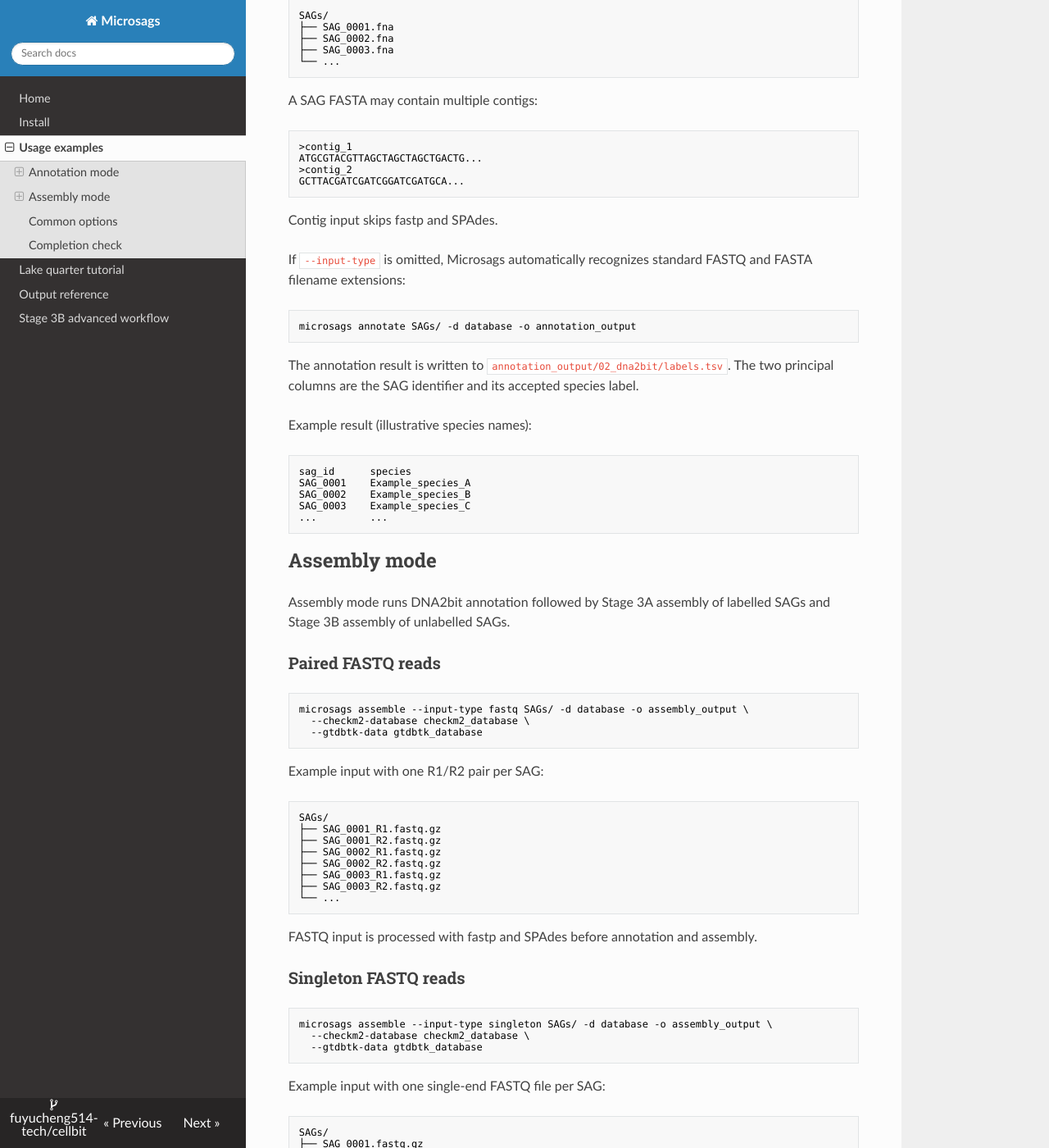
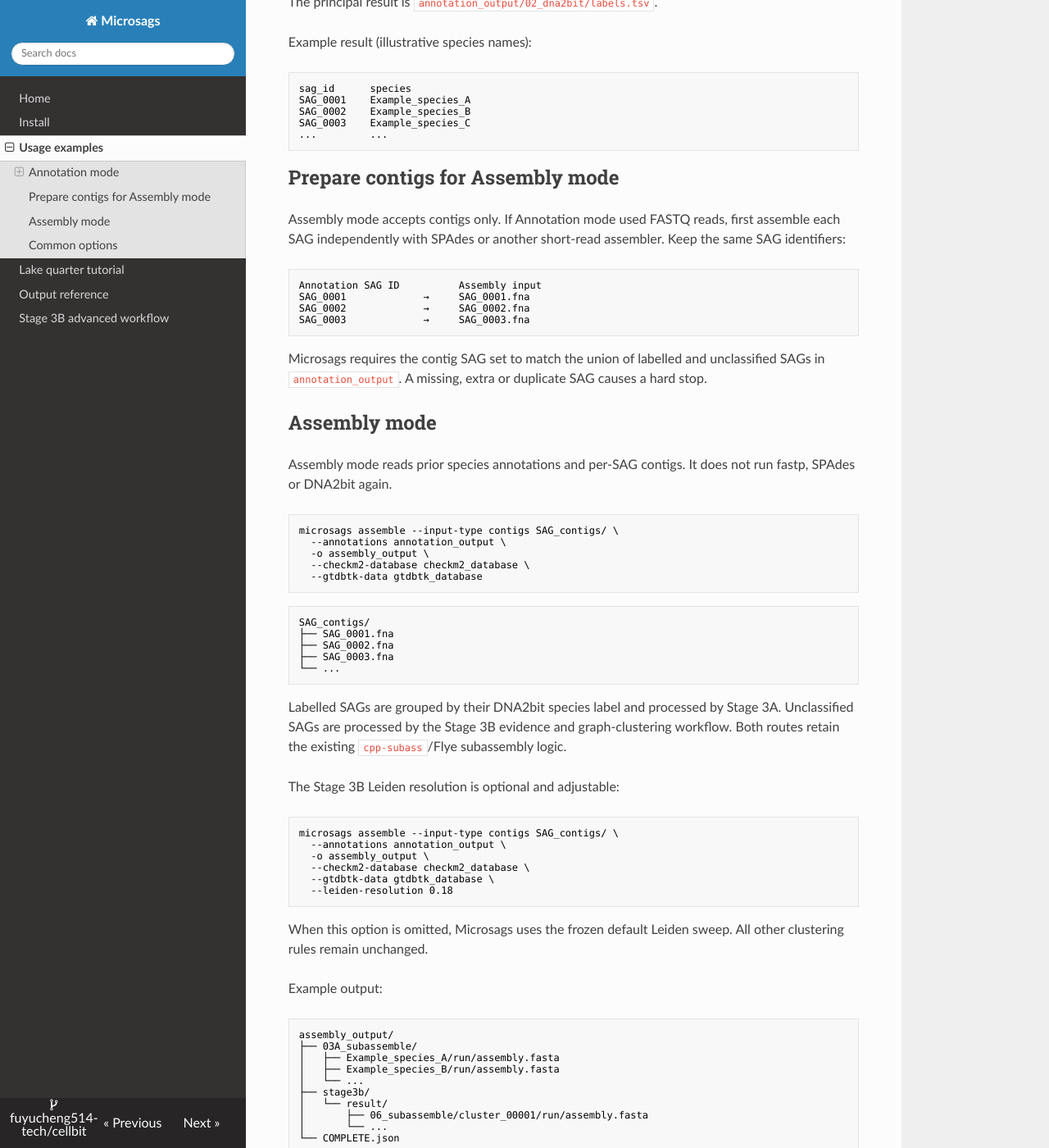
Before and after one commit to fuyucheng514-tech/cellbit, an MkDocs documentation site: the page built from docs/usage.md, in a window 1280 px wide and 1400 px high, scrolled down 1161 px. Shown: the whole window at 82% size. Built offline with MkDocs 1.6.1, drawn with Linux system fonts in a browser that asks for light colours; nearby versions of some CDN libraries; some of the changed text lies outside the part shown.

Commit message:
feat: make annotation and assembly sequential modes

````diff
--- a/docs/usage.md
+++ b/docs/usage.md
@@ -1,20 +1,23 @@
 # Usage examples
 
-Microsags provides two operating modes: **Annotation mode** and
-**Assembly mode**.
+Microsags has two consecutive modes. Run **Annotation mode** first. If genome
+assembly is required, prepare one contig FASTA per SAG and then run
+**Assembly mode** with the completed annotation directory.
 
 ## Annotation mode
 
-Annotation mode assigns a DNA2bit species label to each eligible SAG and then
-stops. It does not run Stage 3A or Stage 3B.
+Annotation mode assigns a DNA2bit species label to each SAG. It accepts paired
+FASTQ reads, singleton FASTQ reads, or assembled contigs. It does not run
+Stage 3A, Stage 3B or subassembly.
+
+For FASTQ input, Microsags runs fastp and sends all cleaned reads from each SAG
+directly to DNA2bit. It does not run SPAdes.
 
 ### Paired FASTQ reads
 
 ```bash
 microsags annotate --input-type fastq SAGs/ -d database -o annotation_output
 ```
-
-Example input with one R1/R2 pair per SAG:
 
 ```text
 SAGs/
@@ -27,15 +30,11 @@
 └── ...
 ```
 
-FASTQ input is processed with fastp and SPAdes before annotation.
-
 ### Singleton FASTQ reads
 
 ```bash
 microsags annotate --input-type singleton SAGs/ -d database -o annotation_output
 ```
-
-Example input with one single-end FASTQ file per SAG:
 
 ```text
 SAGs/
@@ -45,16 +44,11 @@
 └── ...
 ```
 
-Singleton input is processed with fastp and SPAdes single-end mode before
-annotation.
-
 ### Assembled contigs
 
 ```bash
 microsags annotate --input-type contigs SAGs/ -d database -o annotation_output
 ```
-
-Example input with one FASTA file per SAG:
 
 ```text
 SAGs/
@@ -64,27 +58,8 @@
 └── ...
 ```
 
-A SAG FASTA may contain multiple contigs:
-
-```text
->contig_1
-ATGCGTACGTTAGCTAGCTAGCTGACTG...
->contig_2
-GCTTACGATCGATCGGATCGATGCA...
-```
-
-Contig input skips fastp and SPAdes.
-
-If `--input-type` is omitted, Microsags automatically recognizes standard
-FASTQ and FASTA filename extensions:
-
-```bash
-microsags annotate SAGs/ -d database -o annotation_output
-```
-
-The annotation result is written to
-`annotation_output/02_dna2bit/labels.tsv`. The two principal columns are the
-SAG identifier and its accepted species label.
+The principal result is
+`annotation_output/02_dna2bit/labels.tsv`.
 
 Example result (illustrative species names):
 
@@ -96,120 +71,87 @@
 ...         ...
 ```
 
+## Prepare contigs for Assembly mode
+
+Assembly mode accepts contigs only. If Annotation mode used FASTQ reads, first
+assemble each SAG independently with SPAdes or another short-read assembler.
+Keep the same SAG identifiers:
+
+```text
+Annotation SAG ID          Assembly input
+SAG_0001             →     SAG_0001.fna
+SAG_0002             →     SAG_0002.fna
+SAG_0003             →     SAG_0003.fna
+```
+
+Microsags requires the contig SAG set to match the union of labelled and
+unclassified SAGs in `annotation_output`. A missing, extra or duplicate SAG
+causes a hard stop.
+
 ## Assembly mode
 
-Assembly mode runs DNA2bit annotation followed by Stage 3A assembly of
-labelled SAGs and Stage 3B assembly of unlabelled SAGs.
-
-### Paired FASTQ reads
+Assembly mode reads prior species annotations and per-SAG contigs. It does not
+run fastp, SPAdes or DNA2bit again.
 
 ```bash
-microsags assemble --input-type fastq SAGs/ -d database -o assembly_output \
+microsags assemble --input-type contigs SAG_contigs/ \
+  --annotations annotation_output \
+  -o assembly_output \
   --checkm2-database checkm2_database \
   --gtdbtk-data gtdbtk_database
 ```
 
-Example input with one R1/R2 pair per SAG:
-
 ```text
-SAGs/
-├── SAG_0001_R1.fastq.gz
-├── SAG_0001_R2.fastq.gz
-├── SAG_0002_R1.fastq.gz
-├── SAG_0002_R2.fastq.gz
-├── SAG_0003_R1.fastq.gz
-├── SAG_0003_R2.fastq.gz
-└── ...
-```
-
-FASTQ input is processed with fastp and SPAdes before annotation and assembly.
-
-### Singleton FASTQ reads
-
-```bash
-microsags assemble --input-type singleton SAGs/ -d database -o assembly_output \
-  --checkm2-database checkm2_database \
-  --gtdbtk-data gtdbtk_database
-```
-
-Example input with one single-end FASTQ file per SAG:
-
-```text
-SAGs/
-├── SAG_0001.fastq.gz
-├── SAG_0002.fastq.gz
-├── SAG_0003.fastq.gz
-└── ...
-```
-
-Singleton input is processed with fastp and SPAdes single-end mode before
-annotation and assembly.
-
-### Assembled contigs
-
-```bash
-microsags assemble --input-type contigs SAGs/ -d database -o assembly_output \
-  --checkm2-database checkm2_database \
-  --gtdbtk-data gtdbtk_database
-```
-
-Example input with one FASTA file per SAG:
-
-```text
-SAGs/
+SAG_contigs/
 ├── SAG_0001.fna
 ├── SAG_0002.fna
 ├── SAG_0003.fna
 └── ...
 ```
 
-Contig input skips fastp and SPAdes.
+Labelled SAGs are grouped by their DNA2bit species label and processed by
+Stage 3A. Unclassified SAGs are processed by the Stage 3B evidence and
+graph-clustering workflow. Both routes retain the existing
+`cpp-subass`/Flye subassembly logic.
 
-Main outputs:
+The Stage 3B Leiden resolution is optional and adjustable:
 
-- `02_dna2bit/labels.tsv`: accepted species annotations;
-- `03A_subassemble/`: Stage 3A groups and assemblies;
-- `stage3b/`: Stage 3B clustering and assemblies;
-- `TIMING.tsv`: stage wall-clock times;
-- `COMPLETE.json`: final completion status.
+```bash
+microsags assemble --input-type contigs SAG_contigs/ \
+  --annotations annotation_output \
+  -o assembly_output \
+  --checkm2-database checkm2_database \
+  --gtdbtk-data gtdbtk_database \
+  --leiden-resolution 0.18
+```
+
+When this option is omitted, Microsags uses the frozen default Leiden sweep.
+All other clustering rules remain unchanged.
 
 Example output:
 
 ```text
 assembly_output/
-├── 01_assembly/
-├── 02_dna2bit/
-│   └── labels.tsv
 ├── 03A_subassemble/
-│   ├── groups.tsv
-│   ├── species_group_1/run/assembly.fasta
+│   ├── Example_species_A/run/assembly.fasta
+│   ├── Example_species_B/run/assembly.fasta
 │   └── ...
-├── 03B_unclassified_pending.tsv
 ├── stage3b/
-│   ├── input/
-│   ├── stats/
-│   ├── upstream/
-│   ├── evidence/
 │   └── result/
-├── TIMING.tsv
+│       ├── 06_subassemble/cluster_00001/run/assembly.fasta
+│       └── ...
 └── COMPLETE.json
 ```
 
 ## Common options
 
-| Option | Meaning |
-|---|---|
-| `-i, --input-type` | `auto`, `fastq`, `singleton` or `contigs` |
-| `-d, --database` | DNA2bit database directory |
-| `-o, --output` | New output directory |
-| `-t, --threads` | Number of worker threads |
-| `-l, --file-list` | File containing one input path per line |
-| `-h, --help` | Show command help |
-
-## Completion check
-
-A completed run writes `COMPLETE.json`. Check it with:
-
-```bash
-python -m json.tool assembly_output/COMPLETE.json
-```
+| Option | Mode | Meaning |
+|---|---|---|
+| `-i, --input-type` | Annotation | `auto`, `fastq`, `singleton` or `contigs` |
+| `-i, --input-type` | Assembly | `contigs` only |
+| `-d, --database` | Annotation | DNA2bit database directory |
+| `-a, --annotations` | Assembly | Completed Annotation-mode output directory |
+| `-o, --output` | Both | New write-once output directory |
+| `-t, --threads` | Both | Number of worker threads |
+| `--leiden-resolution` | Assembly | Optional Stage 3B Leiden resolution |
+| `-h, --help` | Both | Show command help |
````
Also changed, not shown: README.md (+33 -55 lines), docs/index.md (+27 -31 lines), 5 other files.
